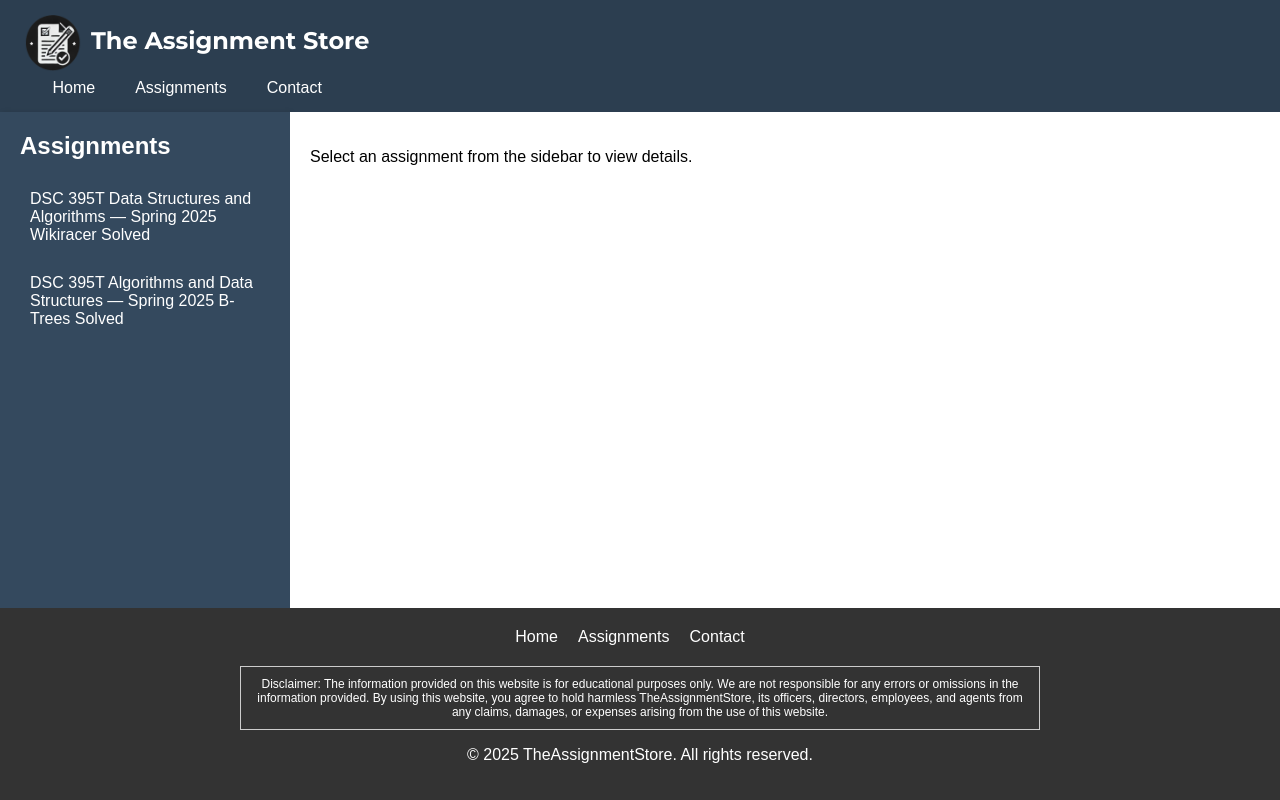
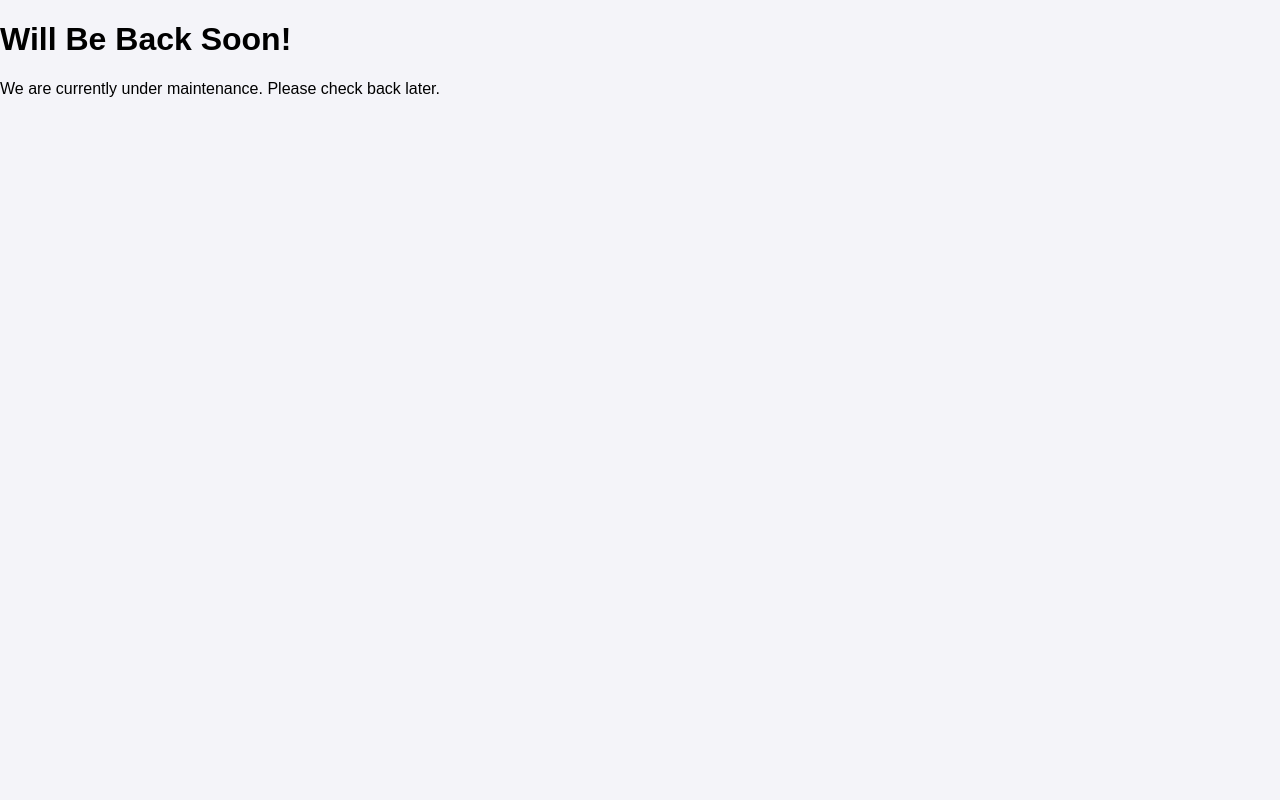
Before and after one commit to ritikrohan/TheAssignmentStore, a React (Create React App) app: page / in a window 1280 px wide. Built offline with nearby package versions, Linux system fonts and the light colour scheme.

Commit message:
maintain

```diff
--- a/src/App.js
+++ b/src/App.js
@@ -1,137 +1,13 @@
-import React, { useState } from "react";
+import React from "react";
 import "./App.css";
-import { useNavigate, useParams } from 'react-router-dom';
-import logo from './assets/2.png'
-import cards from './assets/cards.png';
-import pngegg from './assets/pngegg.png';
-import { assignments } from "./data/assignments";
-import PaypalButton from "./PaypalButton";
-import powered from "./assets/powered.png";
 
 function App() {
-  const [email, setEmail] = useState("");
-  const [assignmentId] = useState(null);
-  const [selectedAssignment, setSelectedAssignment] = useState(null);
-  const navigate = useNavigate();
-  const { assignmentTitle } = useParams();
-
-  React.useEffect(() => {
-    if (assignmentTitle) {
-      const selectedAssignment = assignments.find((assignment) => assignment.title === assignmentTitle);
-      setSelectedAssignment(selectedAssignment);
-    }
-  }, [assignmentTitle]);
-
-  const handleAssignmentClick = (assignment) => {
-    setSelectedAssignment(assignment);
-    navigate(`/assignments/${assignment.title}`);
-  };
   return (
     <div className="App">
-      <header className="header">
-        <div className="header-content">
-        <h1 style={{marginBottom: '1vh'}} className="logo">
-          <img src={logo} alt="Logo" style={{width: '7vh', marginRight: '10px', verticalAlign: 'middle'}} />
-          The Assignment Store
-        </h1>
-          <nav>
-            <ul>
-              <li><a href="#home">Home</a></li>
-              <li><a href="#assignments">Assignments</a></li>
-              <li><a href="#contact">Contact</a></li>
-            </ul>
-          </nav>
+      <div className="maintenance-mode">
+          <h1>Will Be Back Soon!</h1>
+          <p>We are currently under maintenance. Please check back later.</p>
         </div>
-      </header>
-      <div className="parent-main">
-        <div className="sidebar">
-          <h2>Assignments</h2>
-          <ul>
-            {assignments.map((assignment) => (
-              <li
-                key={assignment.id}
-                onClick={() => handleAssignmentClick(assignment)}
-                className={selectedAssignment?.id === assignment.id ? "active" : ""}
-              >
-                {assignment.title}
-              </li>
-            ))}
-          </ul>
-        </div>
-        <div className="main-content">
-          {selectedAssignment ? (
-            <>
-              <h1>{selectedAssignment.title}</h1>
-              <div style={{
-                display: 'flex',
-                justifyContent: 'center',
-                alignItems: 'center',
-                flexDirection: window.innerWidth < 768 ? 'column' : 'row'
-              }}>
-                <div style={{ flexBasis: '50%' , margin: '5vb'}}>
-                  <img src={pngegg} alt="Zip file" style={{ maxWidth: '40vh' }} />
-                </div>
-                <div style={{ display: 'flex', justifyContent: 'flex-start', flexDirection: 'column' }}>
-                  <div style={{ display: 'flex', justifyContent: 'space-between', alignItems: 'center' }}>
-                    <div style={{ display: 'flex', alignItems: 'center' }}>
-                      <label style={{ marginRight: '10px' }}>Email Address:</label>
-                      <input
-                        type="email"
-                        placeholder="Enter your email"
-                        value={email}
-                        onChange={(e) => setEmail(e.target.value)}
-                        style={{ width: '50%', padding: '5px', fontSize: '16px' }}
-                      />
-                    </div>
-                    <p className="price">{selectedAssignment.price}</p>
-                  </div>
-                  <PaypalButton/>
-                  {/* this can be uncommented just in case we want to add the button */}
-                  {/* <button onClick={() => handlePayNow(selectedAssignment.id)}>Pay Now</button> */}
-                  <div className="additional-info" style={{ display: 'flex', justifyContent: 'center', flexDirection: 'column', alignItems: 'center' }}>
-                    <p className="category">Category: {selectedAssignment.category}</p>
-                    <p className="tags">Tags: {selectedAssignment.tags.join(", ")}</p>
-                    <p>Securely Powered by:</p>
-                    <div className="payment-icons">
-                      <img src={cards} alt="Payments"/>
-                    </div>
-                    <div className="payment-icons-paypal">
-                    <img src={powered} alt="powered by paypal"/>
-                    </div>
-                    <p>You’ll get a download link with solution files instantly, after payment</p>
-                  </div>
-                </div>
-              </div>
-              <div className="description-header">
-                <strong>Description</strong>
-              </div>
-              <div className="description grey-text">
-                <p>{selectedAssignment.description}</p>
-              </div>
-            </>
-          ) : (
-            <p>Select an assignment from the sidebar to view details.</p>
-          )}
-          {email && (
-            <p className="email-notification">
-              Download link for Assignment {assignmentId} will be sent to <strong>{email}</strong>.
-            </p>
-          )}
-        </div>
-      </div>
-      <footer className="footer">
-        <div className="footer-content">
-          <ul>
-            <li><a href="#home">Home</a></li>
-            <li><a href="#assignments">Assignments</a></li>
-            <li><a href="#contact">Contact</a></li>
-          </ul>
-          <p className="disclaimer">
-            Disclaimer: The information provided on this website is for educational purposes only. We are not responsible for any errors or omissions in the information provided. By using this website, you agree to hold harmless TheAssignmentStore, its officers, directors, employees, and agents from any claims, damages, or expenses arising from the use of this website.
-          </p>
-          <p>&copy; 2025 TheAssignmentStore. All rights reserved.</p>
-        </div>
-      </footer>
     </div>
   );
 }
```
